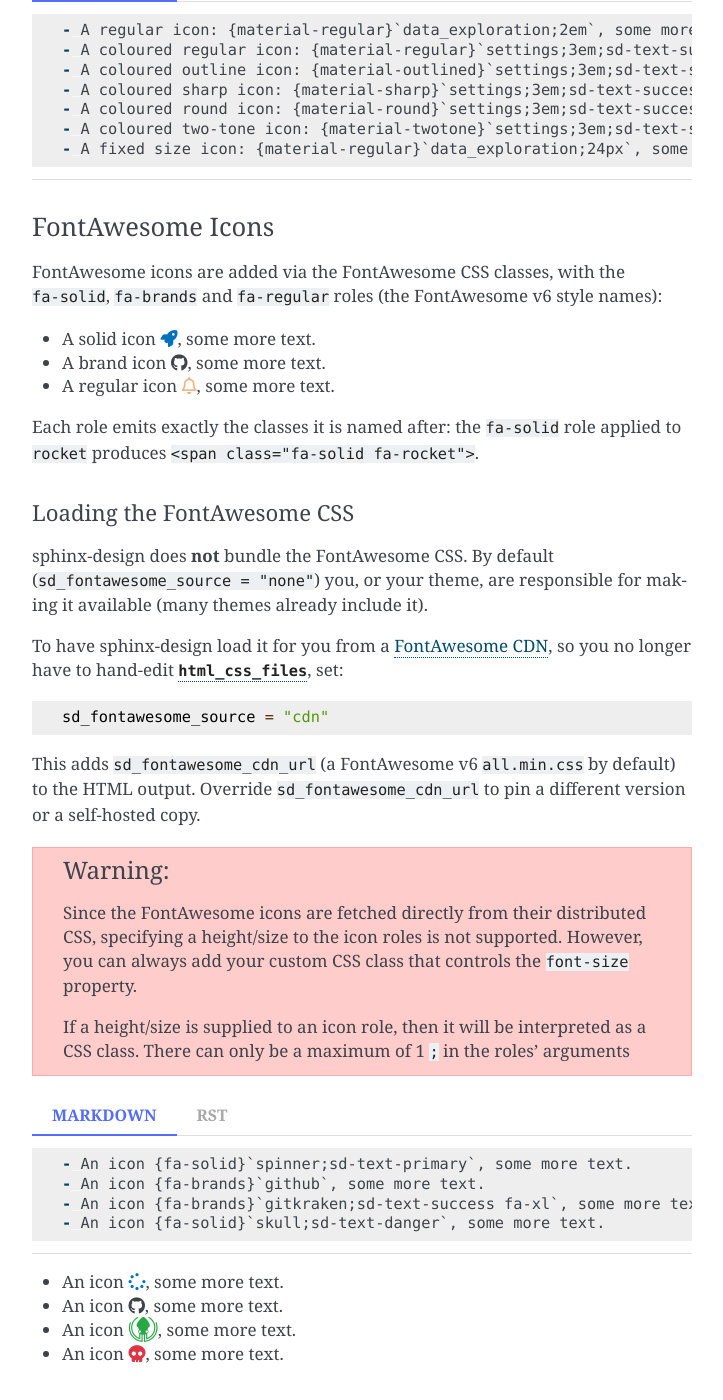
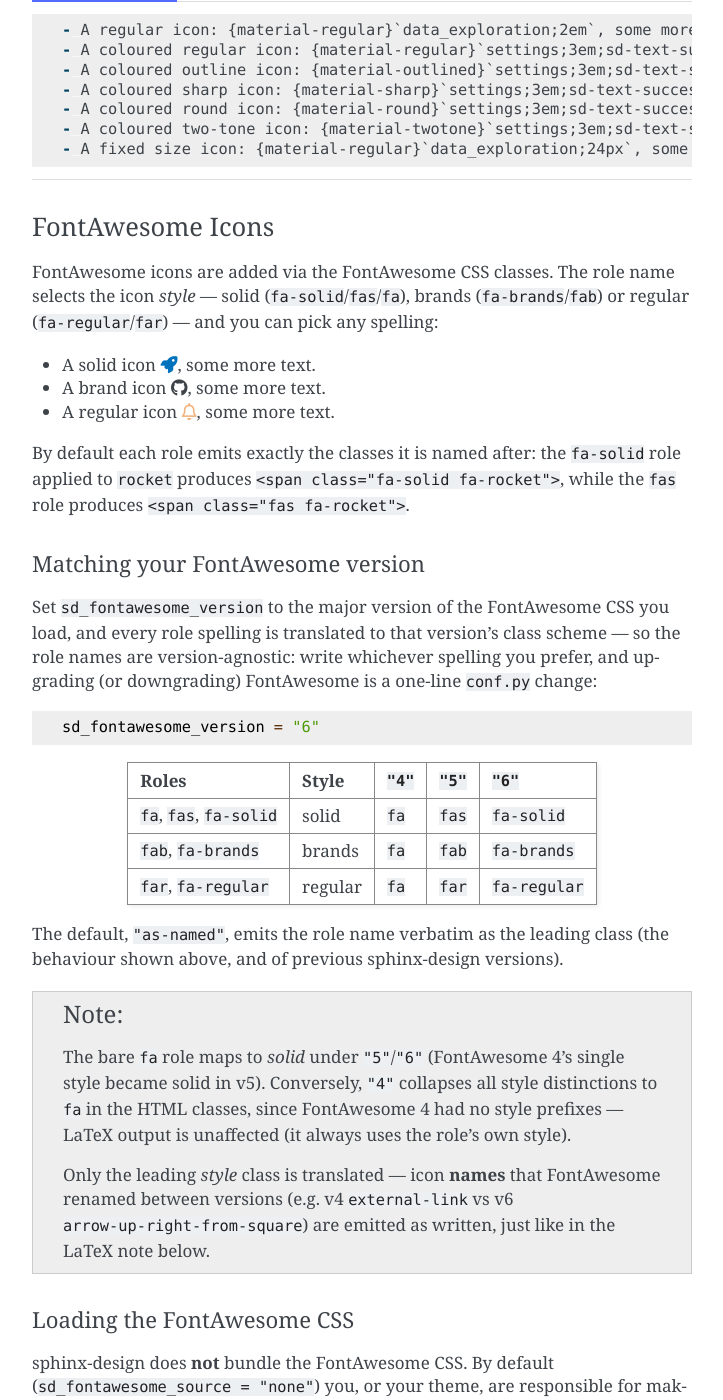
Before and after one commit to executablebooks/sphinx-design, a Sphinx documentation site: the page built from docs/badges_buttons.md, in a window 1280 px wide and 1400 px high, scrolled down 18462 px. Shown: the whole window, without its empty margins (388-1111 px from the left). Built offline with Sphinx 7.4.7, drawn with Linux system fonts in a browser that asks for light colours; nearby versions of some CDN libraries; some of the changed text lies outside the part shown.

````diff
--- a/docs/badges_buttons.md
+++ b/docs/badges_buttons.md
@@ -283,15 +283,51 @@ Not all icons are available for each flavor, but most are. Instead of displaying
 
 ### FontAwesome Icons
 
-FontAwesome icons are added via the FontAwesome CSS classes, with the
-`fa-solid`, `fa-brands` and `fa-regular` roles (the FontAwesome v6 style names):
+FontAwesome icons are added via the FontAwesome CSS classes.
+The role name selects the icon *style* — solid (`fa-solid`/`fas`/`fa`),
+brands (`fa-brands`/`fab`) or regular (`fa-regular`/`far`) — and you can pick
+any spelling:
 
 - A solid icon {fa-solid}`rocket;sd-text-primary`, some more text.
 - A brand icon {fa-brands}`github`, some more text.
 - A regular icon {fa-regular}`bell;sd-text-warning`, some more text.
 
-Each role emits exactly the classes it is named after: the `fa-solid` role
-applied to `rocket` produces `<span class="fa-solid fa-rocket">`.
+By default each role emits exactly the classes it is named after: the
+`fa-solid` role applied to `rocket` produces
+`<span class="fa-solid fa-rocket">`, while the `fas` role produces
+`<span class="fas fa-rocket">`.
+
+#### Matching your FontAwesome version
+
+Set `sd_fontawesome_version` to the major version of the FontAwesome CSS you
+load, and every role spelling is translated to that version's class scheme —
+so the role names are version-agnostic: write whichever spelling you prefer,
+and upgrading (or downgrading) FontAwesome is a one-line `conf.py` change:
+
+```python
+sd_fontawesome_version = "6"
+```
+
+| Roles | Style | `"4"` | `"5"` | `"6"` |
+| ----- | ----- | ----- | ----- | ----- |
+| `fa`, `fas`, `fa-solid` | solid | `fa` | `fas` | `fa-solid` |
+| `fab`, `fa-brands` | brands | `fa` | `fab` | `fa-brands` |
+| `far`, `fa-regular` | regular | `fa` | `far` | `fa-regular` |
+
+The default, `"as-named"`, emits the role name verbatim as the leading class
+(the behaviour shown above, and of previous sphinx-design versions).
+
+```{note}
+The bare `fa` role maps to *solid* under `"5"`/`"6"` (FontAwesome 4's single
+style became solid in v5). Conversely, `"4"` collapses all style distinctions
+to `fa` in the HTML classes, since FontAwesome 4 had no style prefixes —
+LaTeX output is unaffected (it always uses the role's own style).
+
+Only the leading *style* class is translated — icon **names** that FontAwesome
+renamed between versions (e.g. v4 `external-link` vs v6
+`arrow-up-right-from-square`) are emitted as written, just like in the LaTeX
+note below.
+```
 
 #### Loading the FontAwesome CSS
 
@@ -345,26 +381,29 @@ There can only be a maximum of 1 `;` in the roles' arguments
 
 If you use a [FontAwesome Pro kit](https://fontawesome.com/kits), keep
 `sd_fontawesome_source = "none"` (do **not** also load the free CDN, whose
-own font-face would fight your kit), load the kit as usual, and use the v6
-role names above (`fa-solid`/`fa-brands`/`fa-regular`), which emit exactly the
-classes a Pro kit expects.
+own font-face would fight your kit), load the kit as usual, and either use the
+v6 role names (`fa-solid`/`fa-brands`/`fa-regular`) directly, or set
+`sd_fontawesome_version = "6"`, which makes every spelling — including the
+concise `fas`/`fab`/`far` — emit exactly the classes a Pro kit expects.
 
 #### Concise role names
 
 The `fas`, `fab` and `far` roles (and `fa`, which FontAwesome itself
-deprecated in v5) are equally supported, with no plans to remove them. Each
-role name is emitted verbatim as the leading CSS class, so these produce the
-v4/v5 class scheme (`fas fa-...`):
+deprecated in v5) are equally supported, with no plans to remove them. By
+default (`sd_fontawesome_version = "as-named"`) each role name is emitted
+verbatim as the leading CSS class, so these produce the v4/v5 class scheme
+(`fas fa-...`):
 
 - An icon {fas}`spinner;sd-text-primary`, some more text.
 - An icon {fab}`github`, some more text.
 - An icon {far}`bell`, some more text.
 
-Pick whichever spelling matches the FontAwesome CSS you load: the free CDN
-builds define both class schemes, so the concise names work fine there. The
-`fa-solid`/`fa-brands`/`fa-regular` names are only *required* for FontAwesome
-v6+ setups that drop the compatibility aliases — most notably Pro kits — and
-have the side benefit of matching what fontawesome.com shows for each icon.
+The free CDN builds define both class schemes, so the concise names work fine
+there as-is. And combined with `sd_fontawesome_version`, the concise names are
+future-proof for *any* setup: keep writing `fas`/`fab`/`far` and set the
+version knob to match the CSS you load — no source churn when FontAwesome (or
+your theme's bundled copy) moves on. The `fa-solid`/`fa-brands`/`fa-regular`
+spellings remain handy for matching what fontawesome.com shows for each icon.
 Note that not all regular style icons are free; `far`/`fa-regular` only work
 with the free ones.
 
@@ -387,7 +426,9 @@ sd_fontawesome_latex = "fontawesome5"
 With `"fontawesome5"`, the icon style is mapped to that package's conventions:
 brand icons resolve by name (`\faIcon{github}`), regular-style icons use the
 optional style argument (`\faIcon[regular]{name}`), and solid icons use the
-default (`\faIcon{name}`).
+default (`\faIcon{name}`). Note that `sd_fontawesome_version` only selects the
+*HTML* class scheme; LaTeX rendering is driven by the role's style and
+`sd_fontawesome_latex` alone.
 
 If your theme (or another extension) already loads the `fontawesome5` package,
 set `sd_fontawesome_latex = "fontawesome5"` so both agree, avoiding the LaTeX
````
Also changed, not shown: CHANGELOG.md (+5 -0 lines), 6 other files.
